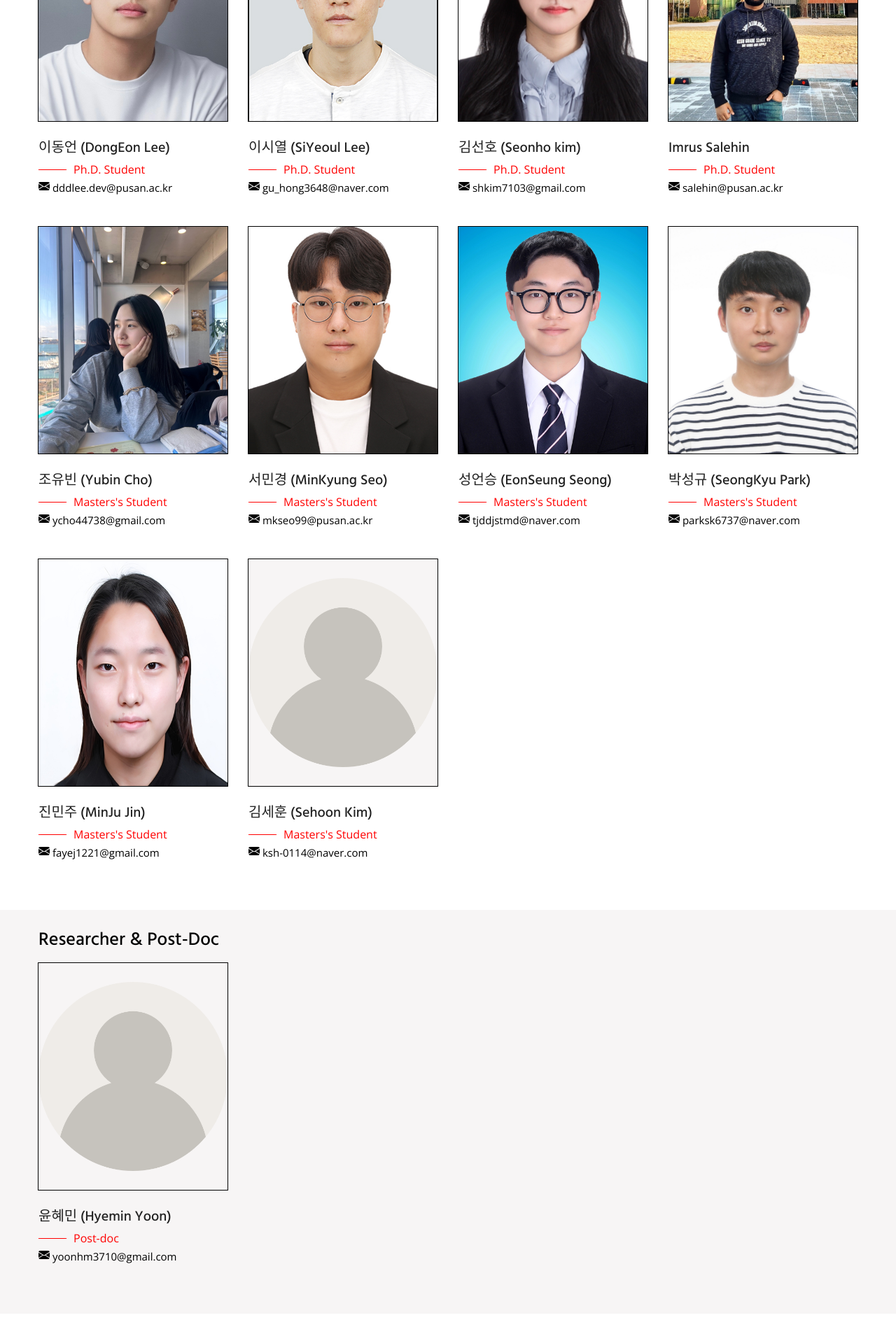
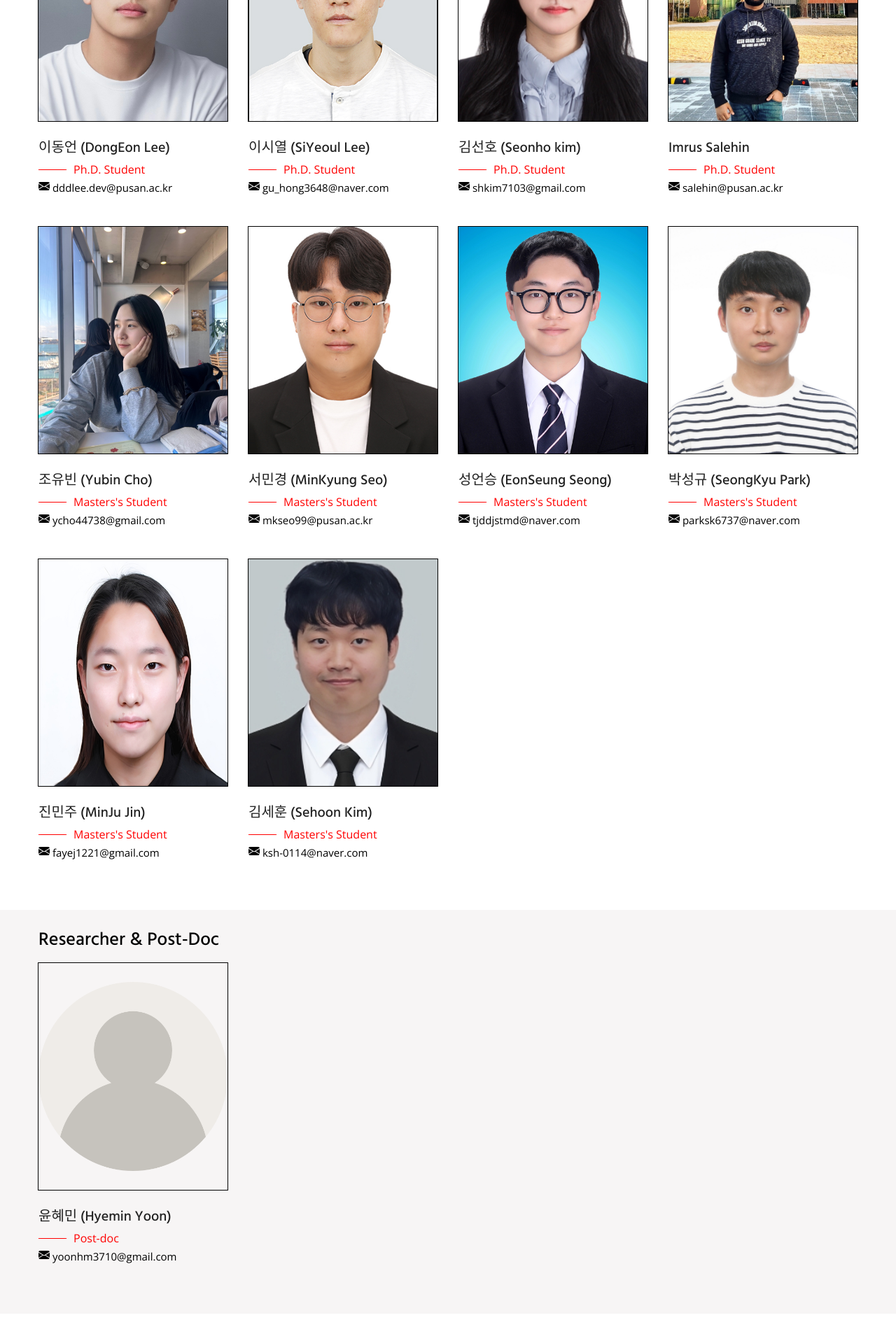
Before and after one commit to pnu-amilab/pnu-amilab.github.io, a Jekyll site: the page built from team.html, in a window 1280 px wide. Shown: the part 1499-3405 px from the top of the page at 70% size. Built offline with Jekyll 4.4.1, drawn with Linux system fonts in a browser that asks for light colours; some web fonts are replaced.

Commit message:
250902_세훈쌤 수정
250902_세훈쌤 수정

```diff
--- a/team.html
+++ b/team.html
@@ -326,7 +326,7 @@ title: Team
                                 <div class="col-lg-3 col-md-6 col-sm-12 team-column">
                     <div class="single-team-content inner-box">
                         <figure class="image-box">
-                            <img src="images/team/user.png" class="team-image"  alt="">
+                            <img src="images/team/sehoon.jpg" class="team-image"  alt="">
                             <!-- <div class="overlay">
                                 <div class="wrapper">
                                     <a href="#"><i class="fa fa-facebook"></i></a>
```
Also changed, not shown: images/team/sehoon.jpg (added).
